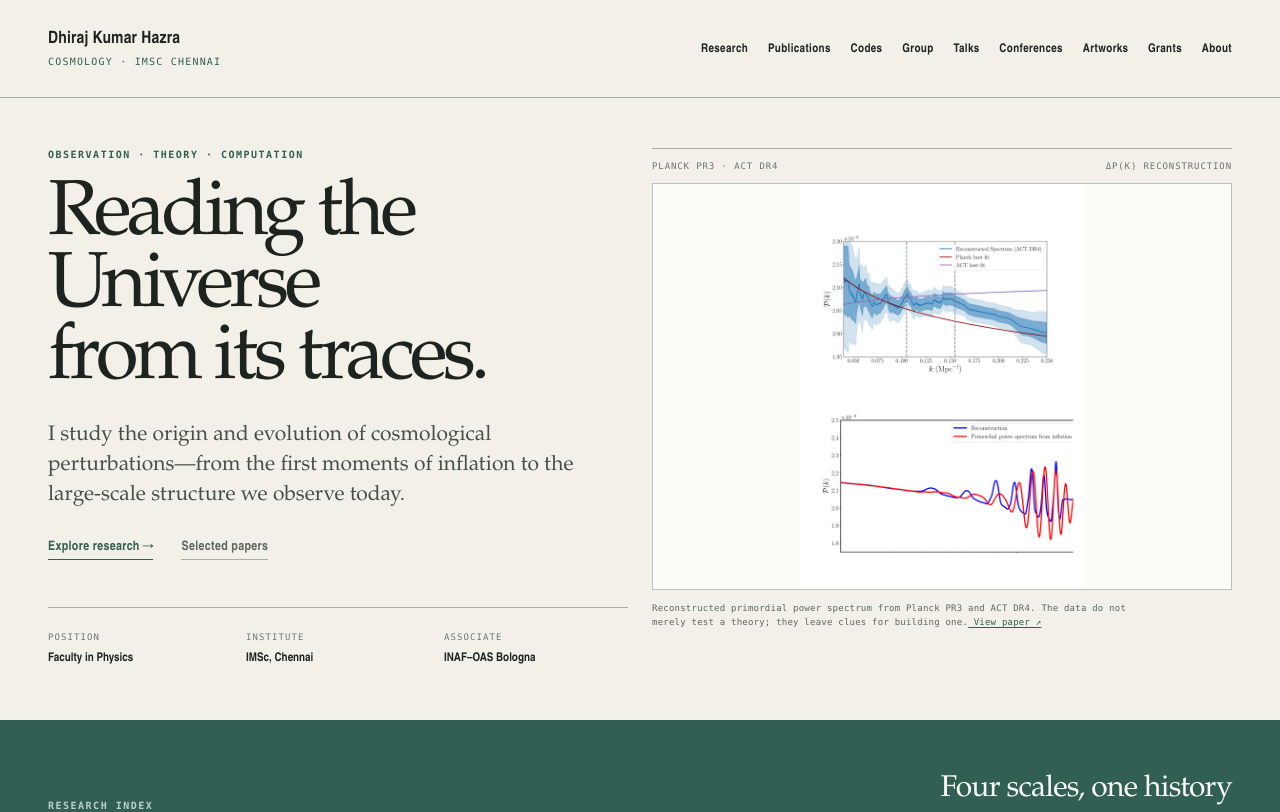
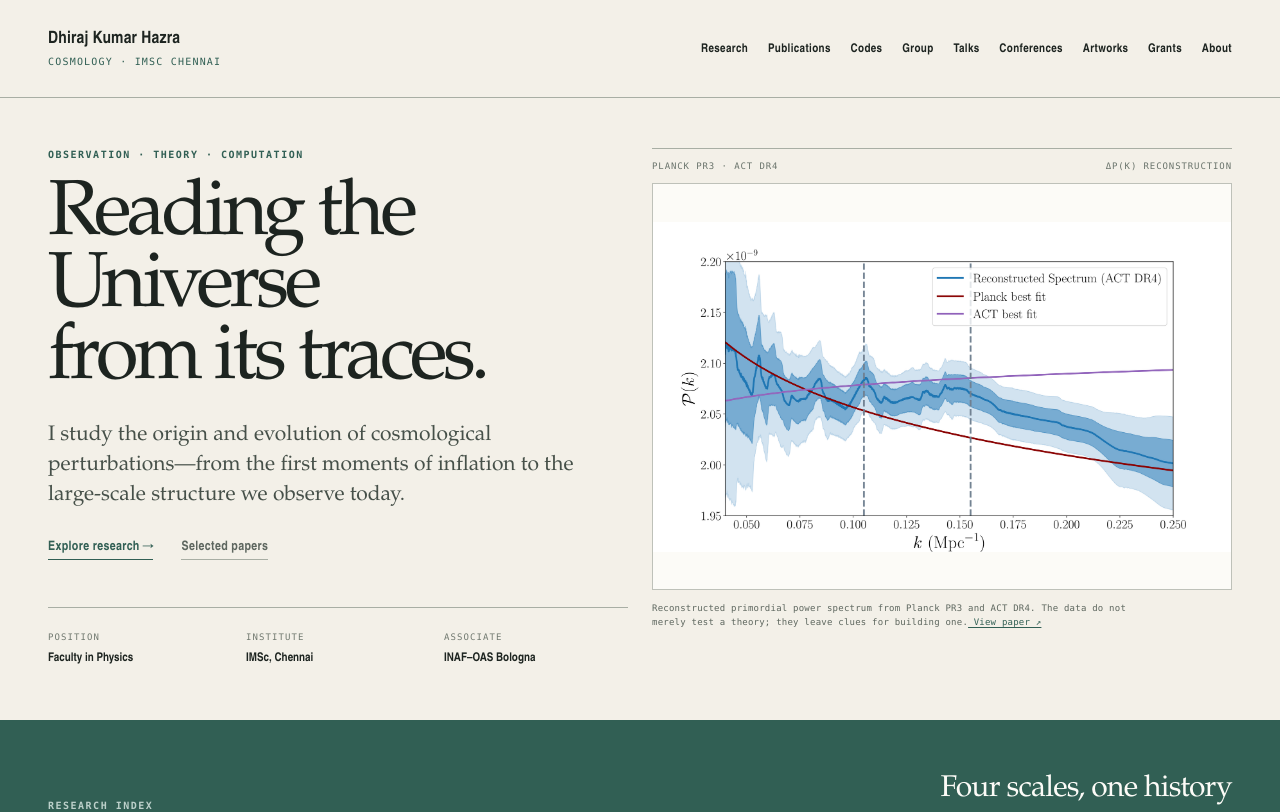
Before and after one commit to dkhaz/dhiraj-hazra-cosmology, a Next.js app: page / in a window 1280 px wide. Shown: the top 812 px of the page. Built offline with nearby package versions, Linux system fonts and the light colour scheme.

Commit message:
Use Planck ACT figure on homepage

```diff
--- a/app/page.tsx
+++ b/app/page.tsx
@@ -56,7 +56,7 @@ export default function Home() {
           </div>
           <div className="hero-figure__image">
             <img
-              src={sitePath("/figures/cosmological-inference.png")}
+              src={sitePath("/figures/cosmological-inference-home.png")}
               alt="Reconstructed primordial power spectrum from Planck and ACT data"
             />
           </div>
```
Also changed, not shown: public/figures/cosmological-inference-home.png (added).
